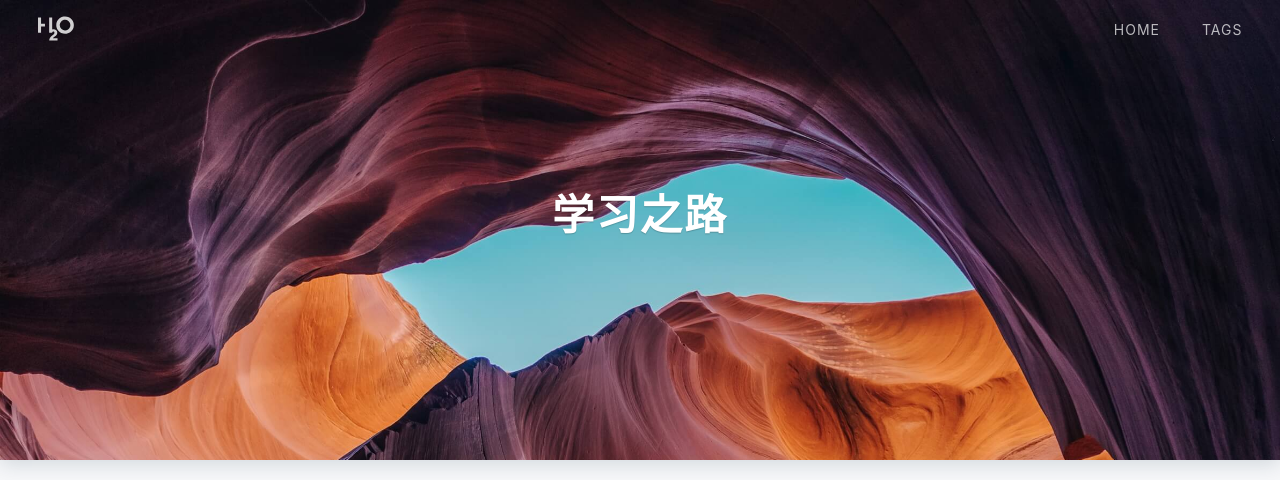
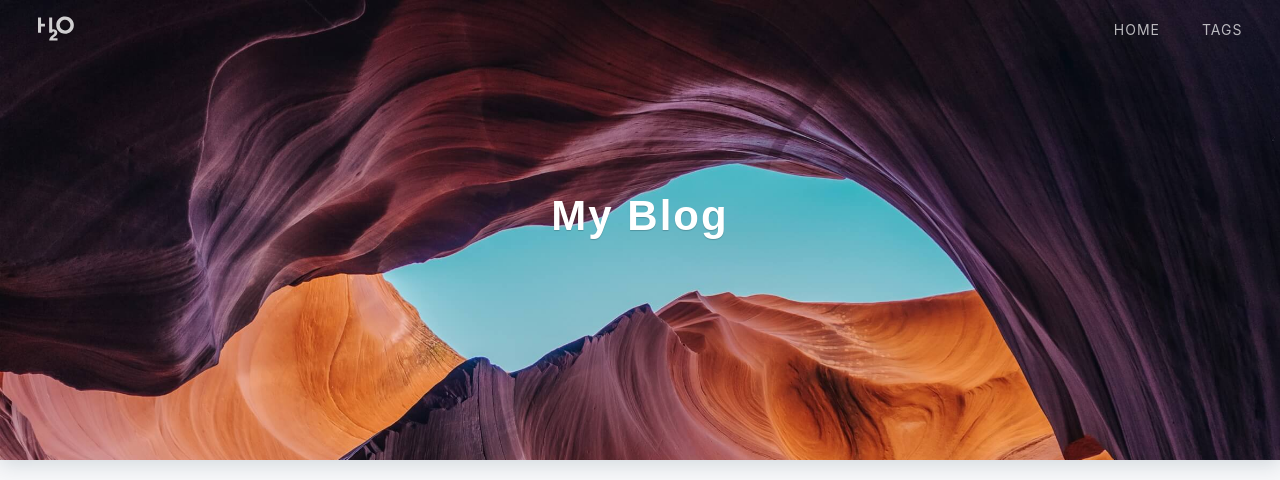
Before and after one commit to duzhenlin/duzhenlin.github.io, a Jekyll site: the page built from index.html, in a window 1280 px wide and 1121 px high. Shown: the top 480 px of the window. Built offline with Jekyll 4.4.1, drawn with Linux system fonts in a browser that asks for light colours; nearby versions of some CDN libraries; the list of posts is cut into pages by our own code; a style sheet for code colours, icons or effects is not loaded; grey boxes are pictures that could not be loaded.

Commit message:
My Blog
My Blog

```diff
--- a/index.html
+++ b/index.html
@@ -1,6 +1,6 @@
 ---
 layout: default
-home-title: 学习之路
+home-title: My Blog
 description:
 header-img: '/assets/img/hero.jpg'
 ---
```
